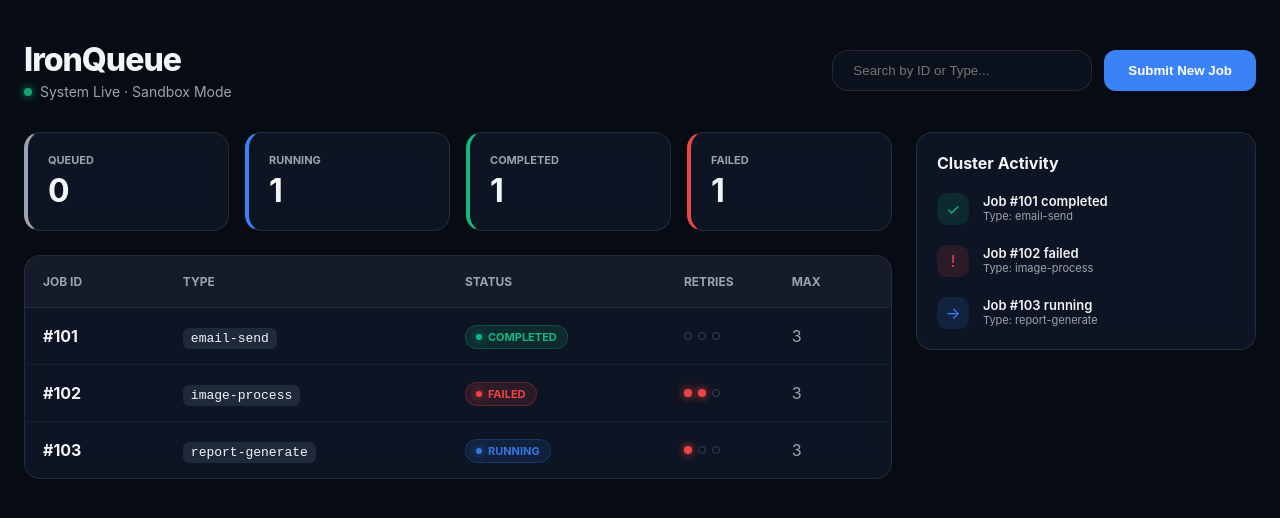
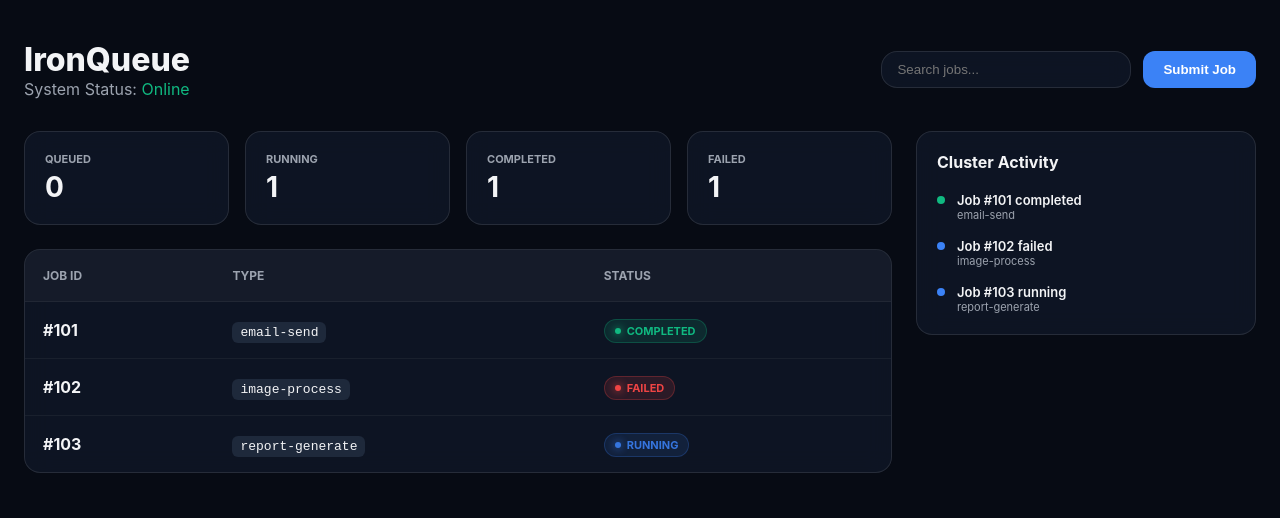
Before and after one commit to tejchid/ironqueue-ui, a React (Vite) app: page / in a window 1280 px wide. Shown: the top 518 px of the page. Built offline with nearby package versions, Linux system fonts and the light colour scheme; the HTML template or start-up script is replaced by a standard one.

Commit message:
Update App.tsx

```diff
--- a/src/App.tsx
+++ b/src/App.tsx
@@ -4,7 +4,7 @@ import axios from "axios";
 const DEMO_MODE = true;
 const API_URL = "/api";
 
-const DEMO_JOBS = [
+const INITIAL_JOBS = [
   { id: 101, type: "email-send", status: "COMPLETED", attempts: 0, max_attempts: 3, payload: { to: "user@example.com" } },
   { id: 102, type: "image-process", status: "FAILED", attempts: 2, max_attempts: 3, payload: { image_id: "img_9821" }, last_error: "Worker timeout" },
   { id: 103, type: "report-generate", status: "RUNNING", attempts: 1, max_attempts: 3, payload: { report_id: "weekly" } },
@@ -13,7 +13,7 @@ const DEMO_JOBS = [
 type Job = {
   id: number;
   type: string;
-  status: "QUEUED" | "RUNNING" | "COMPLETED" | "FAILED" | string;
+  status: string;
   attempts: number;
   max_attempts: number;
   payload?: any;
@@ -21,138 +21,47 @@ type Job = {
 };
 
 // --- HELPER COMPONENTS ---
-
-function StatusBadge({ status }: { status: Job["status"] }) {
-  const colors: Record<string, string> = {
-    QUEUED: "#9ca3af",
-    RUNNING: "#3b82f6",
-    COMPLETED: "#10b981",
-    FAILED: "#ef4444",
-  };
-  const color = colors[status] || "#9ca3af";
-
+function StatusBadge({ status }: { status: string }) {
+  const color = status === "RUNNING" ? "#3b82f6" : status === "COMPLETED" ? "#10b981" : status === "FAILED" ? "#ef4444" : "#9ca3af";
   return (
-    <span className={status === 'RUNNING' ? 'pulse' : ''}
-      style={{
-        backgroundColor: `${color}22`,
-        color: color,
-        border: `1px solid ${color}44`,
-        padding: '4px 10px',
-        borderRadius: '12px',
-        fontSize: '11px',
-        fontWeight: 700,
-        textTransform: 'uppercase',
-        display: 'inline-flex',
-        alignItems: 'center',
-        gap: '6px'
-      }}>
+    <span className={status === 'RUNNING' ? 'pulse' : ''} style={{ backgroundColor: `${color}22`, color, border: `1px solid ${color}44`, padding: '4px 10px', borderRadius: '12px', fontSize: '11px', fontWeight: 700, textTransform: 'uppercase', display: 'inline-flex', alignItems: 'center', gap: '6px' }}>
       <span style={{ width: 6, height: 6, borderRadius: '50%', backgroundColor: color, boxShadow: `0 0 8px ${color}` }}></span>
       {status}
     </span>
   );
 }
 
-function RetryDots({ attempts, max }: { attempts: number; max: number }) {
-  return (
-    <div style={{ display: "flex", gap: 6 }}>
-      {Array.from({ length: max }).map((_, i) => (
-        <div key={i} style={{
-          width: 8, height: 8, borderRadius: "50%",
-          background: i < attempts ? "#ef4444" : "transparent",
-          border: i < attempts ? "none" : "1px solid #374151",
-          boxShadow: i < attempts ? "0 0 8px #ef4444" : "none"
-        }} />
-      ))}
-    </div>
-  );
-}
-
-function PrettyJson({ value }: { value: any }) {
-  return (
-    <pre style={{
-      margin: 0, padding: 16, borderRadius: 12, background: "#06090f",
-      border: "1px solid #1f2937", color: "#60a5fa", fontSize: 12, overflow: "auto"
-    }}>
-      {JSON.stringify(value, null, 2)}
-    </pre>
-  );
-}
-
-// --- MAIN APP ---
-
 export default function App() {
-  const [jobs, setJobs] = useState<Job[]>([]);
+  const [jobs, setJobs] = useState<Job[]>(INITIAL_JOBS);
   const [selectedId, setSelectedId] = useState<number | null>(null);
-  const [selected, setSelected] = useState<Job | null>(null);
   const [query, setQuery] = useState("");
-
-  // Submission State
   const [isAdding, setIsAdding] = useState(false);
   const [newType, setNewType] = useState("email-send");
 
-  // Fixed Polling: Only resets state if DEMO_MODE is false
-  async function fetchAllJobs() {
-    if (DEMO_MODE) {
-      if (jobs.length === 0) setJobs(DEMO_JOBS);
-      return; // Stop polling from overwriting local manual additions
-    }
+  // Only poll if NOT in demo mode to prevent overwriting local state
+  useEffect(() => {
+    if (DEMO_MODE) return;
+    const interval = setInterval(async () => {
       try {
         const res = await axios.get(`${API_URL}/jobs`);
         setJobs(res.data);
-    } catch (e) {
-      console.error(e);
-    }
-  }
+      } catch (e) { console.error(e); }
+    }, 3000);
+    return () => clearInterval(interval);
+  }, []);
 
-  async function fetchJob(id: number) {
-    if (DEMO_MODE) {
-      setSelected(jobs.find(j => j.id === id) || null);
-      return;
-    }
-    try {
-      const res = await axios.get(`${API_URL}/jobs/${id}`);
-      setSelected(res.data);
-    } catch (e) {
-      console.error(e);
-    }
-  }
-
-  async function triggerNewJob() {
-    const payload = { source: "UI_Manual", priority: "high", timestamp: new Date().toISOString() };
-
-    if (DEMO_MODE) {
+  const triggerNewJob = () => {
     const newJob: Job = {
-        id: Math.floor(Math.random() * 899) + 100,
+      id: Math.floor(Math.random() * 899) + 200,
       type: newType,
       status: "QUEUED",
       attempts: 0,
       max_attempts: 3,
-        payload
+      payload: { source: "UI_Manual", timestamp: new Date().toISOString() }
     };
-      // Use functional update to ensure new job persists in memory
     setJobs(prev => [newJob, ...prev]);
     setIsAdding(false);
-      return;
-    }
-    try {
-      await axios.post(`${API_URL}/jobs`, { type: newType, payload });
-      fetchAllJobs();
-      setIsAdding(false);
-    } catch (e) {
-      console.error(e);
-    }
-  }
-
-  useEffect(() => {
-    fetchAllJobs();
-    // Only poll the backend if we are not in Demo Mode
-    const id = setInterval(fetchAllJobs, 3000);
-    return () => clearInterval(id);
-  }, []); // eslint-disable-line react-hooks/exhaustive-deps
-
-  useEffect(() => {
-    if (selectedId != null) fetchJob(selectedId);
-  }, [selectedId, jobs]); // eslint-disable-line react-hooks/exhaustive-deps
+  };
 
   const counts = useMemo(() => ({
     QUEUED: jobs.filter(j => j.status === "QUEUED").length,
@@ -161,117 +70,65 @@ export default function App() {
     FAILED: jobs.filter(j => j.status === "FAILED").length,
   }), [jobs]);
 
-  const filtered = useMemo(() => {
-    return jobs.filter(j => {
-      const q = query.trim().toLowerCase();
-      return q.length === 0 ? true : (String(j.id).includes(q) || (j.type || "").toLowerCase().includes(q));
-    });
-  }, [jobs, query]);
+  const filtered = jobs.filter(j => query === "" || String(j.id).includes(query.toLowerCase()) || j.type.toLowerCase().includes(query.toLowerCase()));
 
   return (
-    <div style={{ backgroundColor: "#070b14", minHeight: "100vh", color: "#f3f4f6", fontFamily: "Inter, sans-serif" }}>
+    <div style={{ backgroundColor: "#070b14", minHeight: "100vh", color: "#f3f4f6", fontFamily: "Inter, sans-serif", padding: "40px 24px" }}>
       <style>{`
-        .glow-card { background: rgba(17, 25, 40, 0.75); backdrop-filter: blur(12px); border: 1px solid rgba(255, 255, 255, 0.1); border-radius: 16px; transition: all 0.2s ease; }
+        .glow-card { background: rgba(17, 25, 40, 0.75); backdrop-filter: blur(12px); border: 1px solid rgba(255, 255, 255, 0.1); border-radius: 16px; padding: 20px; }
         .pulse { animation: pulse-kf 2s infinite; }
         @keyframes pulse-kf { 0%, 100% { opacity: 1; } 50% { opacity: 0.5; } }
-        table tr:hover { background: rgba(255, 255, 255, 0.02); }
-      `}</style>
+      `}`</style>
 
-      <div style={{ padding: "40px 24px", maxWidth: 1400, margin: "0 auto" }}>
-
+      <div style={{ maxWidth: 1400, margin: "0 auto" }}>
         <header style={{ display: "flex", justifyContent: "space-between", alignItems: "center", marginBottom: 32 }}>
           <div>
-            <h1 style={{ fontSize: 32, fontWeight: 800, margin: 0, letterSpacing: "-1px" }}>IronQueue</h1>
-            <div style={{ display: "flex", alignItems: "center", gap: 8, marginTop: 4 }}>
-              <span className="pulse" style={{ width: 8, height: 8, borderRadius: "50%", backgroundColor: "#10b981", boxShadow: "0 0 10px #10b981" }}></span>
-              <p style={{ margin: 0, color: "#9ca3af", fontSize: 14 }}>System Live · {DEMO_MODE ? "Sandbox Mode" : "Real-time Polling"}</p>
+            <h1 style={{ fontSize: 32, fontWeight: 800, margin: 0 }}>IronQueue</h1>
+            <p style={{ margin: 0, color: "#9ca3af" }}>System Status: <span style={{ color: "#10b981" }}>Online</span></p>
           </div>
-          </div>
-
           <div style={{ display: "flex", gap: 12 }}>
-            <input
-              className="glow-card"
-              style={{ padding: "12px 20px", width: 260, color: "white", outline: "none", background: "rgba(15, 22, 36, 0.6)" }}
-              placeholder="Search by ID or Type..."
-              value={query}
-              onChange={(e) => setQuery(e.target.value)}
-            />
-            <button
-              onClick={() => setIsAdding(!isAdding)}
-              style={{ backgroundColor: isAdding ? "#374151" : "#3b82f6", color: "white", padding: "0 24px", borderRadius: "12px", border: "none", fontWeight: 600, cursor: "pointer", transition: "all 0.2s" }}
-            >
-              {isAdding ? "Cancel" : "Submit New Job"}
+            <input className="glow-card" style={{ padding: "10px 15px", width: 250, outline: "none", color: "white" }} placeholder="Search jobs..." onChange={e => setQuery(e.target.value)} />
+            <button onClick={() => setIsAdding(!isAdding)} style={{ backgroundColor: "#3b82f6", color: "white", padding: "0 20px", borderRadius: "12px", border: "none", fontWeight: 600, cursor: "pointer" }}>
+              {isAdding ? "Cancel" : "Submit Job"}
             </button>
           </div>
         </header>
 
         {isAdding && (
-          <div className="glow-card" style={{ marginBottom: 32, padding: 24, display: "flex", gap: 20, alignItems: "flex-end", border: "1px solid #3b82f644", background: "rgba(59, 130, 246, 0.05)" }}>
+          <div className="glow-card" style={{ marginBottom: 24, display: "flex", gap: 20, alignItems: "flex-end", border: "1px solid #3b82f666" }}>
             <div style={{ flex: 1 }}>
-              <label style={{ fontSize: 11, color: "#3b82f6", fontWeight: 700, textTransform: "uppercase", display: "block", marginBottom: 8 }}>Select Task Module</label>
-              <select
-                value={newType}
-                onChange={(e) => setNewType(e.target.value)}
-                style={{ width: "100%", background: "#0f172a", border: "1px solid #1f2937", color: "white", padding: "12px", borderRadius: "10px", outline: "none" }}
-              >
+              <label style={{ fontSize: 11, fontWeight: 700, color: "#3b82f6", textTransform: "uppercase" }}>Task Type</label>
+              <select value={newType} onChange={e => setNewType(e.target.value)} style={{ width: "100%", background: "#0f172a", border: "1px solid #1f2937", color: "white", padding: "10px", borderRadius: "8px", marginTop: 8 }}>
                 <option value="email-send">email-send</option>
                 <option value="image-process">image-process</option>
                 <option value="report-generate">report-generate</option>
-                <option value="db-backup">db-backup</option>
               </select>
             </div>
-            <div style={{ flex: 2 }}>
-              <label style={{ fontSize: 11, color: "#9ca3af", fontWeight: 700, textTransform: "uppercase", display: "block", marginBottom: 8 }}>Static Payload Configuration</label>
-              <div style={{ background: "#06090f", padding: "12px", borderRadius: "10px", border: "1px solid #1f2937", color: "#60a5fa", fontSize: 12, fontFamily: "monospace" }}>
-                {"{ \"source\": \"UI_Control\", \"priority\": \"critical\" }"}
-              </div>
-            </div>
-            <button
-              onClick={triggerNewJob}
-              style={{ backgroundColor: "#10b981", color: "white", padding: "14px 32px", borderRadius: "10px", border: "none", fontWeight: 800, cursor: "pointer", boxShadow: "0 4px 14px 0 rgba(16, 185, 129, 0.39)" }}
-            >
-              PUSH TO QUEUE
-            </button>
+            <button onClick={triggerNewJob} style={{ backgroundColor: "#10b981", color: "white", padding: "12px 24px", borderRadius: "10px", border: "none", fontWeight: 800, cursor: "pointer" }}>PUSH TO QUEUE</button>
           </div>
         )}
 
         <div style={{ display: "grid", gridTemplateColumns: "1fr 340px", gap: 24 }}>
           <main>
             <div style={{ display: "grid", gridTemplateColumns: "repeat(4, 1fr)", gap: 16, marginBottom: 24 }}>
-              {[
-                { label: "Queued", val: counts.QUEUED, color: "#9ca3af" },
-                { label: "Running", val: counts.RUNNING, color: "#3b82f6" },
-                { label: "Completed", val: counts.COMPLETED, color: "#10b981" },
-                { label: "Failed", val: counts.FAILED, color: "#ef4444" }
-              ].map(stat => (
-                <div key={stat.label} className="glow-card" style={{ padding: 20, borderLeft: `4px solid ${stat.color}` }}>
-                  <div style={{ color: "#9ca3af", fontSize: 11, fontWeight: 700, textTransform: "uppercase" }}>{stat.label}</div>
-                  <div style={{ fontSize: 32, fontWeight: 700, marginTop: 4 }}>{stat.val}</div>
+              {Object.entries(counts).map(([label, val]) => (
+                <div key={label} className="glow-card">
+                  <div style={{ color: "#9ca3af", fontSize: 11, fontWeight: 700 }}>{label}</div>
+                  <div style={{ fontSize: 28, fontWeight: 700, marginTop: 4 }}>{val}</div>
                 </div>
               ))}
             </div>
-
-            <div className="glow-card" style={{ overflow: "hidden" }}>
+            <div className="glow-card" style={{ padding: 0, overflow: "hidden" }}>
               <table width="100%" style={{ borderCollapse: "collapse", textAlign: "left" }}>
                 <thead style={{ background: "rgba(255,255,255,0.03)", color: "#9ca3af", fontSize: 12 }}>
-                  <tr>
-                    <th style={{ padding: 18 }}>JOB ID</th>
-                    <th>TYPE</th>
-                    <th>STATUS</th>
-                    <th>RETRIES</th>
-                    <th style={{ paddingRight: 18 }}>MAX</th>
-                  </tr>
+                  <tr><th style={{ padding: 18 }}>JOB ID</th><th>TYPE</th><th>STATUS</th></tr>
                 </thead>
                 <tbody>
-                  {filtered.length === 0 ? (
-                    <tr><td colSpan={5} style={{ padding: 40, color: "#9ca3af", textAlign: "center" }}>No records found in active cluster.</td></tr>
-                  ) : filtered.map(job => (
+                  {filtered.map(job => (
                     <tr key={job.id} onClick={() => setSelectedId(job.id)} style={{ borderTop: "1px solid rgba(255,255,255,0.05)", cursor: "pointer" }}>
                       <td style={{ padding: 18, fontWeight: 700 }}>#{job.id}</td>
-                      <td><code style={{ background: "#1e293b", padding: "3px 8px", borderRadius: 6, fontSize: 13 }}>{job.type}</code></td>
+                      <td><code style={{ background: "#1e293b", padding: "3px 8px", borderRadius: 6 }}>{job.type}</code></td>
                       <td><StatusBadge status={job.status} /></td>
-                      <td><RetryDots attempts={job.attempts} max={job.max_attempts} /></td>
-                      <td style={{ paddingRight: 18, color: "#9ca3af" }}>{job.max_attempts}</td>
                     </tr>
                   ))}
                 </tbody>
@@ -279,21 +136,15 @@ export default function App() {
             </div>
           </main>
 
-          <aside className="glow-card" style={{ padding: 20, height: "fit-content" }}>
-            <h3 style={{ margin: "0 0 20px 0", fontSize: 16, fontWeight: 700 }}>Cluster Activity</h3>
-            <div style={{ display: "flex", flexDirection: "column", gap: 20 }}>
-              {jobs.slice(0, 10).map(job => (
-                <div key={job.id} style={{ display: "flex", gap: 14 }}>
-                  <div style={{
-                    width: 32, height: 32, borderRadius: "10px",
-                    backgroundColor: job.status === 'COMPLETED' ? "#10b98122" : job.status === 'FAILED' ? "#ef444422" : "#3b82f622",
-                    display: "flex", alignItems: "center", justifyContent: "center", color: job.status === 'COMPLETED' ? "#10b981" : job.status === 'FAILED' ? "#ef4444" : "#3b82f6"
-                  }}>
-                    {job.status === 'COMPLETED' ? '✓' : job.status === 'FAILED' ? '!' : '→'}
-                  </div>
+          <aside className="glow-card" style={{ height: "fit-content" }}>
+            <h3 style={{ margin: "0 0 20px 0", fontSize: 16 }}>Cluster Activity</h3>
+            <div style={{ display: "flex", flexDirection: "column", gap: 16 }}>
+              {jobs.slice(0, 6).map(job => (
+                <div key={job.id} style={{ display: "flex", gap: 12, fontSize: 13 }}>
+                  <div style={{ width: 8, height: 8, borderRadius: "50%", backgroundColor: job.status === "COMPLETED" ? "#10b981" : "#3b82f6", marginTop: 4 }}></div>
                   <div>
-                    <div style={{ fontSize: 13, fontWeight: 600 }}>Job #{job.id} {job.status.toLowerCase()}</div>
-                    <div style={{ fontSize: 11, color: "#9ca3af" }}>Type: {job.type}</div>
+                    <div style={{ fontWeight: 600 }}>Job #{job.id} {job.status.toLowerCase()}</div>
+                    <div style={{ color: "#9ca3af", fontSize: 11 }}>{job.type}</div>
                   </div>
                 </div>
               ))}
@@ -303,17 +154,10 @@ export default function App() {
       </div>
 
       {selectedId && (
-        <div onClick={() => setSelectedId(null)} style={{ position: "fixed", inset: 0, background: "rgba(0,0,0,0.7)", backdropFilter: "blur(6px)", display: "flex", justifyContent: "flex-end", zIndex: 100 }}>
-          <div onClick={e => e.stopPropagation()} style={{ width: 500, height: "100%", background: "#0f172a", borderLeft: "1px solid #1f2937", padding: 40 }}>
-            <div style={{ display: "flex", justifyContent: "space-between", alignItems: "flex-start" }}>
-              <h2 style={{ margin: 0 }}>System Trace #{selectedId}</h2>
-              <button onClick={() => setSelectedId(null)} style={{ background: "none", border: "1px solid #334155", color: "white", padding: "8px 16px", borderRadius: 8, cursor: "pointer" }}>Close</button>
-            </div>
-            <div style={{ marginTop: 32 }}><StatusBadge status={selected?.status || ""} /></div>
-            <div style={{ marginTop: 32 }}>
-              <label style={{ color: "#9ca3af", fontSize: 11, fontWeight: 700, textTransform: "uppercase" }}>JSON Payload</label>
-              <div style={{ marginTop: 12 }}><PrettyJson value={selected?.payload ?? {}} /></div>
-            </div>
+        <div onClick={() => setSelectedId(null)} style={{ position: "fixed", inset: 0, background: "rgba(0,0,0,0.8)", display: "flex", justifyContent: "flex-end", zIndex: 100 }}>
+          <div onClick={e => e.stopPropagation()} style={{ width: 450, height: "100%", background: "#0f172a", borderLeft: "1px solid #1f2937", padding: 40 }}>
+            <h2>Job Details #{selectedId}</h2>
+            <button onClick={() => setSelectedId(null)} style={{ background: "#1e293b", color: "white", border: "none", padding: "8px 16px", borderRadius: "8px", cursor: "pointer", marginTop: 20 }}>Close</button>
           </div>
         </div>
       )}
```
Lines whose indentation alone changed are shown as unchanged.
